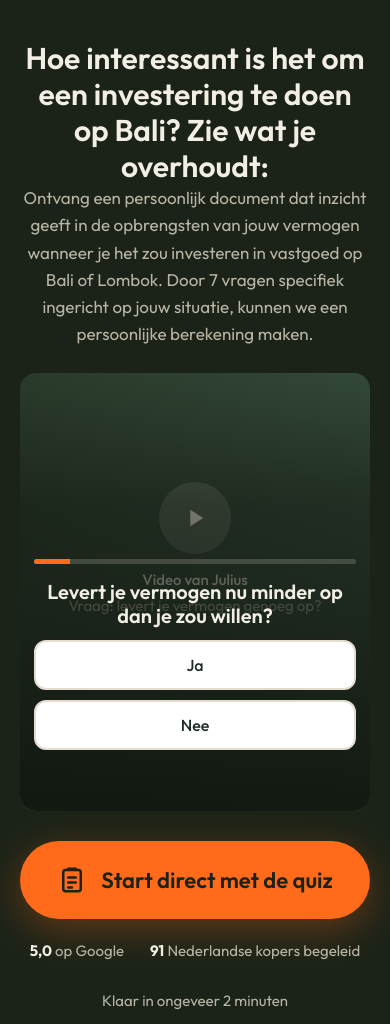
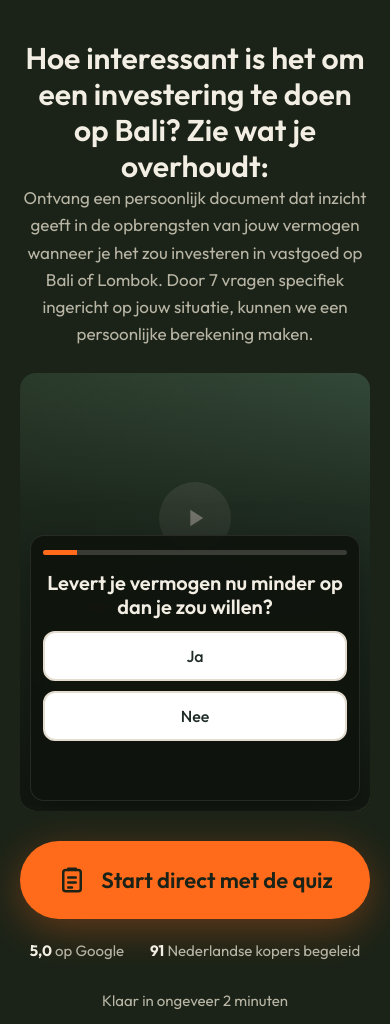
Before and after one commit to julius719/tbh-quiz, a plain HTML site: page index.html in a window 390 px wide. Shown: the part 73-1097 px from the top of the page. Drawn offline with Linux system fonts and the light colour scheme.

Commit message:
Solid dark panel behind quiz questions inside the video
Co-Authored-By: Claude Opus 5.5 <noreply@anthropic.com>

```diff
--- a/index.html
+++ b/index.html
@@ -59,7 +59,7 @@
   .vbar div{height:100%;width:0;background:var(--yellow);transition:width .25s linear}
   .quiz{position:absolute;inset:0;z-index:5;display:none;flex-direction:column;overflow:auto;padding:22px 26px 18px;text-align:left;background:linear-gradient(to bottom,rgba(15,20,13,0) 0%,rgba(15,20,13,.55) 30%,rgba(15,20,13,.93) 100%);animation:pop .2s}
   .quiz.on{display:flex}
-  .quiz .qin{margin-top:auto}
+  .quiz .qin{margin-top:auto;width:100%;max-width:640px;margin-left:auto;margin-right:auto;background:rgba(15,20,13,.94);-webkit-backdrop-filter:blur(10px);backdrop-filter:blur(10px);border:1px solid rgba(243,238,227,.1);border-radius:16px;padding:18px 22px 16px;box-shadow:0 12px 40px rgba(0,0,0,.35)}
   .player.tall .quiz{position:relative;min-height:var(--h)}
   .player.tall .quiz,.player.solid .quiz{background:rgba(15,20,13,.9)}
   .player.tall .qin{margin:auto 0}
@@ -193,7 +193,8 @@
     .vids{grid-template-columns:1fr 1fr;gap:10px}
     .row{grid-template-columns:1fr}
     .player{aspect-ratio:4/5}
-    .quiz{padding:18px 14px 14px}
+    .quiz{padding:18px 10px 10px}
+    .quiz .qin{padding:14px 12px 12px;border-radius:14px}
     .quiz .opt{padding:13px 14px;font-size:16px}
     .unmute{font-size:16px;padding:14px 18px;width:max-content;max-width:88%}
     .scen{grid-template-columns:1fr}
```
